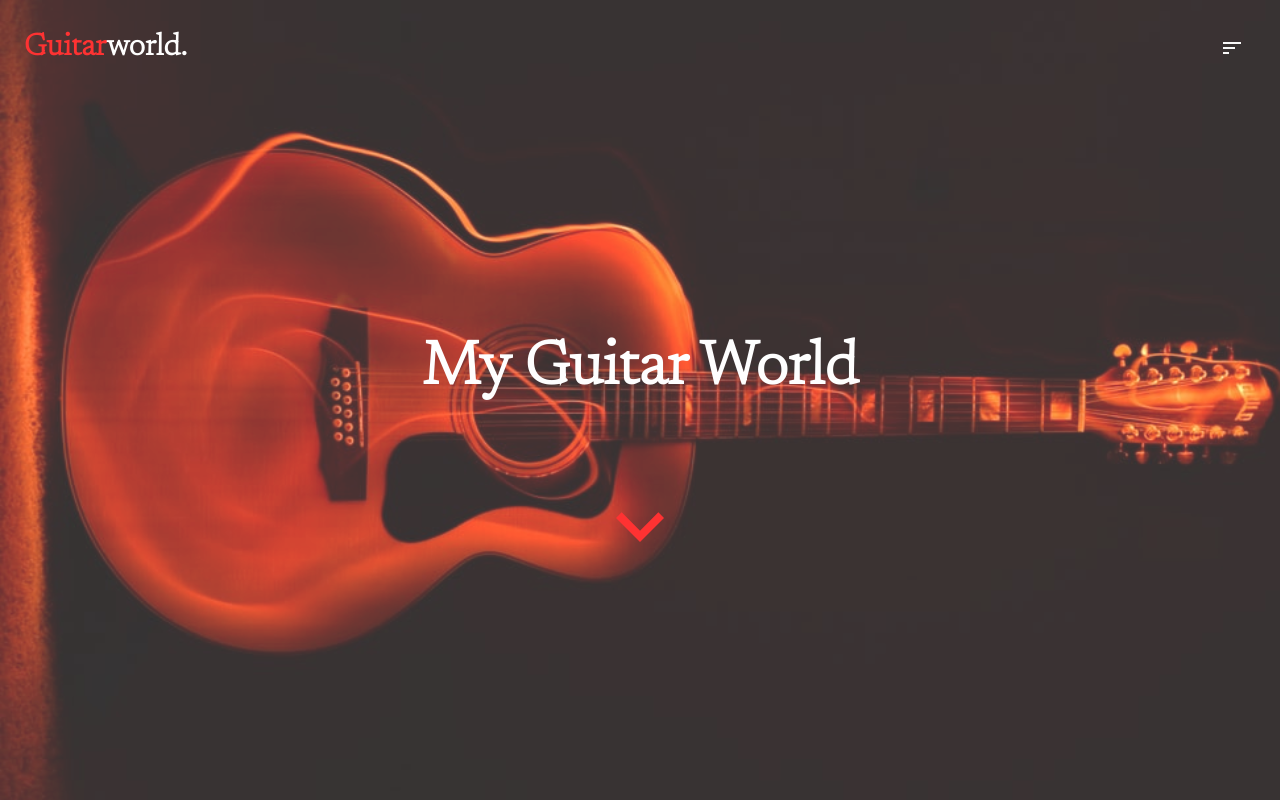
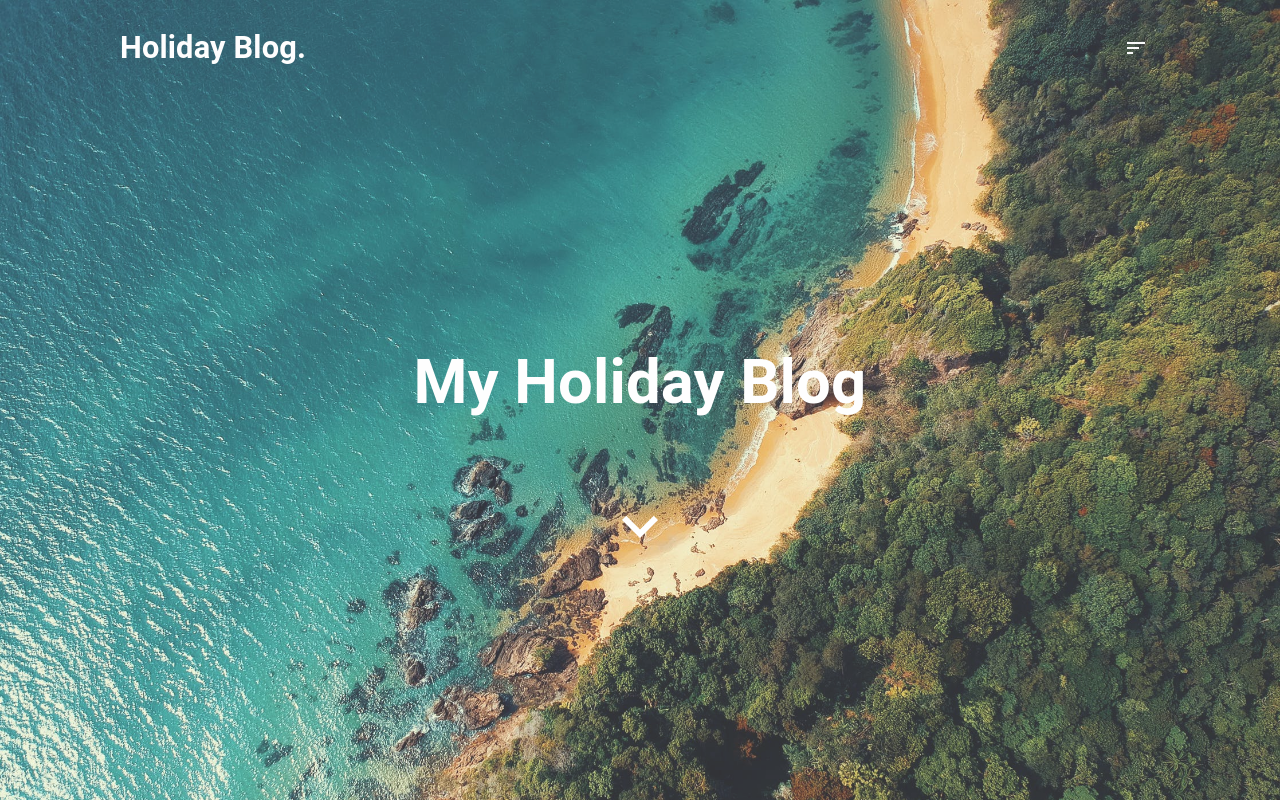
Before and after one commit to AlexKman/MaterialUILandingPage, a React (Create React App) app: page / in a window 1280 px wide. Built offline with nearby package versions, Linux system fonts and the light colour scheme.

Commit message:
Edited to now be a holiday blog landing page, much easier for design and better quality images

```diff
--- a/public/index.html
+++ b/public/index.html
@@ -25,8 +25,9 @@
       Learn how to configure a non-root public URL by running `npm run build`.
     -->
     <title>React App</title>
-    <link rel="preconnect" href="https://fonts.gstatic.com">
-<link href="https://fonts.googleapis.com/css2?family=Newsreader:wght@300&display=swap" rel="stylesheet">
+    <link rel="preconnect" href="https://fonts.googleapis.com">
+    <link rel="preconnect" href="https://fonts.gstatic.com" crossorigin>
+    <link href="https://fonts.googleapis.com/css2?family=Roboto+Mono:wght@600&family=Roboto+Slab:wght@200&display=swap" rel="stylesheet">
   </head>
   <body>
     <noscript>You need to enable JavaScript to run this app.</noscript>
--- a/src/App.js
+++ b/src/App.js
@@ -7,9 +7,7 @@ const useStyles = makeStyles((theme) => ({
   root: {
     minHeight: "100vh",
     minWidth: "100vw",
-    backgroundImage: `url(${
-      process.env.PUBLIC_URL + "/assets/neonGuitar.jpg"
-    })`,
+    backgroundImage: `url(${process.env.PUBLIC_URL + "/assets/tropical.jpeg"})`,
     opacity: "0.8",
     backgroundRepeat: "no-repeat",
     backgroundSize: "cover",
--- a/src/components/Header.js
+++ b/src/components/Header.js
@@ -10,13 +10,12 @@ const useStyles = makeStyles((theme) => ({
     display: "flex",
     justifyContent: "center",
     alignItems: "center",
-    fontFamily: "Newsreader",
     height: "100vh",
     width: "100vw",
+    fontFamily: "roboto, monospace",
   },
   AppBar: {
     background: "none",
-    fontFamily: "Newsreader",
   },
   icon: {
     color: "#f9f9f9",
@@ -30,12 +29,12 @@ const useStyles = makeStyles((theme) => ({
     flexGrow: "1",
   },
   wrapper: {
-    width: "100%",
+    width: "85%",
     margin: "auto",
   },
   down: {
-    color: "#FF0000",
-    fontSize: "4em",
+    color: "white",
+    fontSize: "3em",
   },
   centralText: {
     textAlign: "center",
@@ -55,7 +54,7 @@ export default function Header() {
       <AppBar className={classes.AppBar} elevation={0}>
         <Toolbar className={classes.wrapper}>
           <h2 className={classes.header}>
-            Guitar<span className={classes.altTextColor}>world.</span>
+            <span className={classes.altTextColor}>Holiday Blog.</span>
           </h2>
           <IconButton>
             <SortIcon className={classes.icon}></SortIcon>
@@ -69,7 +68,7 @@ export default function Header() {
       >
         <div className={classes.centralText}>
           <h2 className={classes.header}>
-            <span className={classes.altTextColor}>My Guitar World</span>
+            <span className={classes.altTextColor}>My Holiday Blog</span>
           </h2>
           <IconButton>
             <ExpandMoreIcon className={classes.down}></ExpandMoreIcon>
```
Also changed, not shown: public/assets/neonGuitar.jpg (deleted), public/assets/tropical.jpeg (added).
